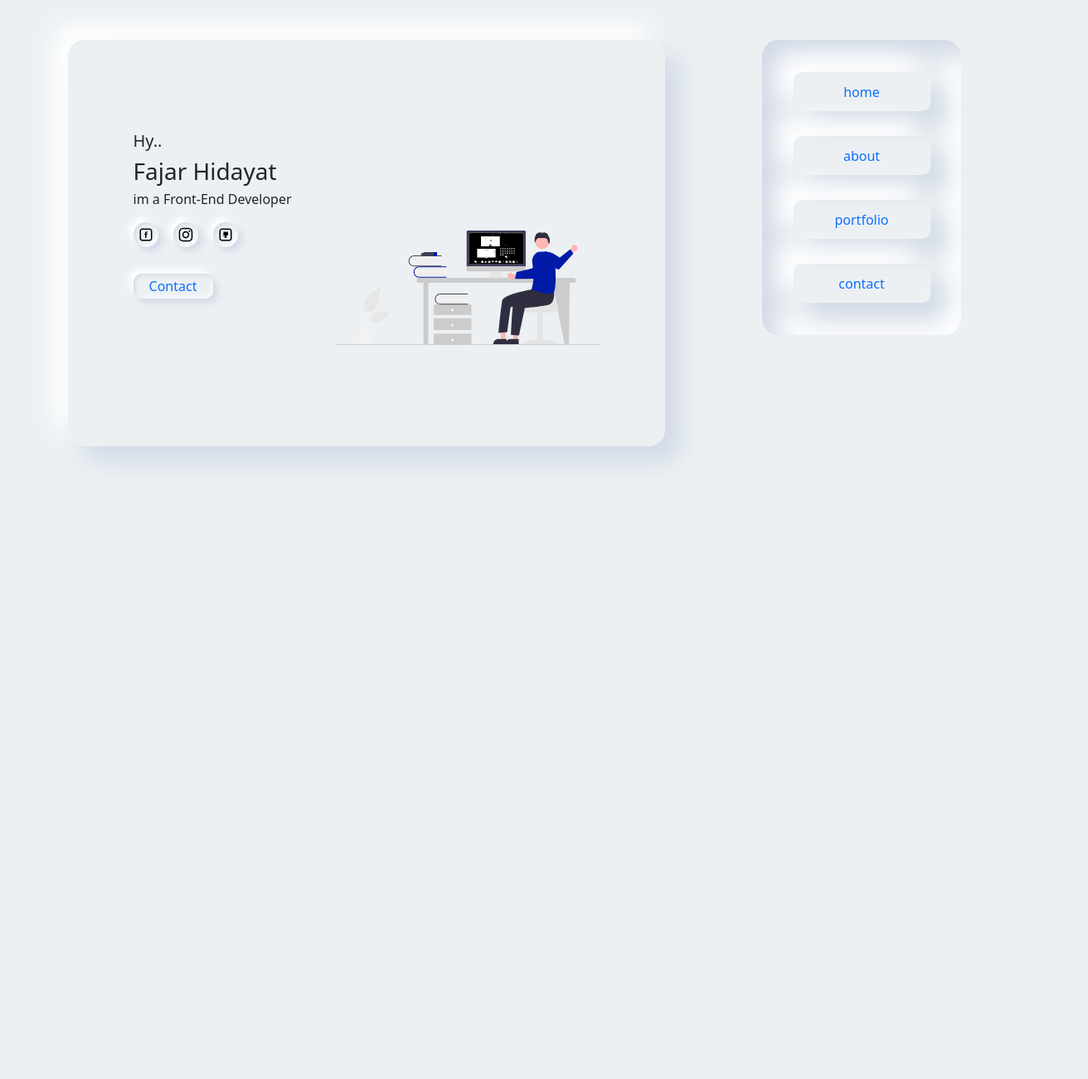
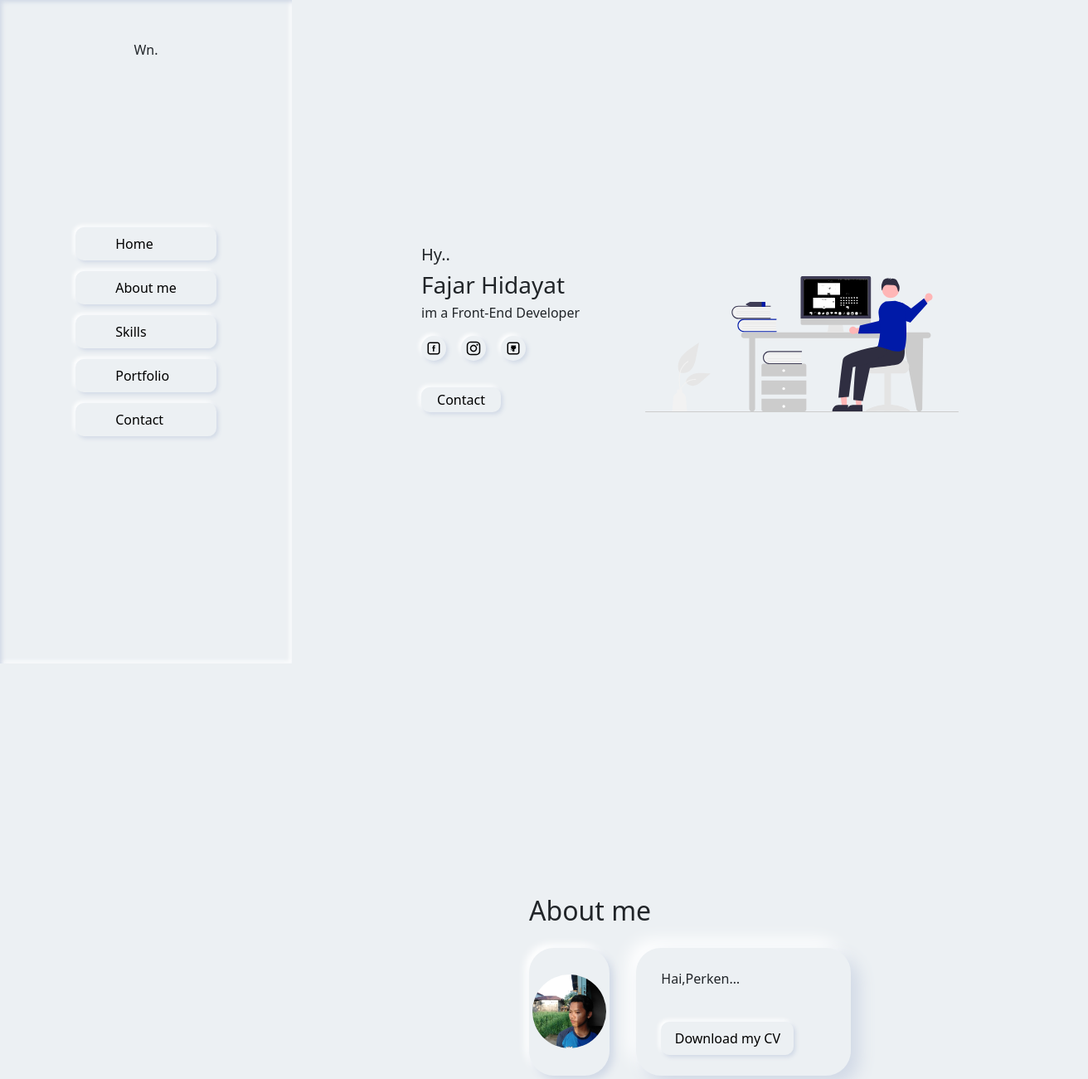
Before and after one commit to fajarhidayat18/fajarhidayat18.github.io, a plain HTML site: page index.html in a window 1280 px wide. Shown: the top 1301 px of the page at 83% size, 1312 px wide, since content can reach past the window. Drawn offline with nearby package versions, Linux system fonts and the light colour scheme.

Commit message:
redesign and about section

```diff
--- a/index.html
+++ b/index.html
@@ -9,50 +9,70 @@
     <link rel="stylesheet" href="/style/main.css">
 </head>
 <body>
-    <div class="container mt-5">
-        <div class="d-flex flex-row-reverse">
-            <div class="col-3 navigation">
-                <div class="container-navigation card-down">
+
+    <div class="d-flex justify-content-between w-100">
+        <div class="col-md-3 d-none d-md-block frame-nav">
+            <nav class="nav-container position-fixed">
+                <div class="brand">Wn.</div>
+                <div class="nav">
                     <ul>
-                        <li><a href="#" class=""> home </a></li>
-                        <li><a href="#" class=""> about </a></li>
-                        <li><a href="#" class=""> portfolio </a></li>
-                        <li><a href="#" class=""> contact </a></li>
+                        <li><a href="#" class=""> Home </a></li>
+                        <li><a href="#" class=""> About me </a></li>
+                        <li><a href="#" class=""> Skills </a></li>
+                        <li><a href="#" class=""> Portfolio </a></li>
+                        <li><a href="#" class=""> Contact </a></li>
                     </ul>
                 </div>
+            </nav>
         </div>
-            <div class="col-9">
-                <section id="hero" class=" card-up">
-                    <div class="container">
-                        <div class="row content-hero">
-                            <div class="col-5 align-items-start">
+        <div class="col-12 col-md-9 container px-5">
+            <div class="d-flex flex-column align-items-center">
+                <section id="hero" style="height: 99vh;" class="w-75">
+                    <div class="container justify-content-between">
+                        <div class="d-flex flex-column flex-md-row w-100">
+                            <div class="col-md-5 col-12">
+                                <div class="flex-column">
+
                                     <h5>Hy..</h5>
                                     <h3>Fajar Hidayat</h3>
                                     <h6>im a Front-End Developer</h6>
                                     <ul>
-                                    <li><a href="#"><img src="assets/icons/facebook.svg" alt="" srcset=""></a></li>
-                                    <li><a href="#"><img src="assets/icons/instagram.svg" alt="" srcset=""></a></li>
-                                    <li><a href="#"><img src="assets/icons/github.svg" alt="" srcset=""></a></li>
+                                        <li><a href="#"><img src="assets/icons/facebook.svg" alt=""></a></li>
+                                        <li><a href="#"><img src="assets/icons/instagram.svg" alt=""></a></li>
+                                        <li><a href="#"><img src="assets/icons/github.svg" alt=""></a></li>
                                     </ul>
                                     <a href="#" class="contact">Contact</a>
-
                                 </div>
-                            <div class="col-7 align-items-end">
-                                <img src="assets/ilustration/hero.svg" alt="" srcset="" class="img-fluid">
+                            </div>
+                            <div class="col-md-7 col-12 align-self-md-end ">
+                                <img src="assets/ilustration/hero.svg" alt="" class="img-fluid w-100">
                             </div>
                         </div>
                     </div>
                 </section>
-                <section id="about-me">
-                    <div class="card-up"></div>
-                    <div class="card-up"></div>
+                <section id="about-me" style="height: 99vh;" >
+                    <div class="container">
+                        <h2>About me</h2>
+                        <div class="d-flex w-100 flex-column flex-md-row justify-content-between">
+                            <div class="col-md-3 col-12 align-self-stretch">
+                                <div class="frame-img h-100 p-1 align-items-center justify-content-center">
+                                    <img src="assets/img/user.png" alt="Foto saya" class="img-fluid">
+                                </div>
+                            </div>
+                            <div class="col-md-8 col-12 mt-3 mt-md-0 align-self-stretch">
+                                <div class="about align-self-auto">
+                                    <div class="d-flex flex-column">
+                                        <p class="col-12 text-truncate" style="max-width: 100px;">Hai,Perkenalkan nama Saya Fajar Hidayat. Saya seorang programmer yang berfokus pada tampilan web ataupun mobile. saya suka pemograman sejak SMP namun benar-benar mempelajarinya sejak di bangku SMK. Saya orang yang suka mengulik hal baru, cepat belajar dan paham namun belum tentu dapat dikatakan ahli dalam bidang tersebut.</p>
+                                    </div>
+                                    <a href="#" class=" d-flex justify-content-center align-items-center">Download my CV</a>
+                                </div>
+                            </div>
+                        </div>
+                    </div>
                 </section>
-                <section id="portfoilo">
-                    <div class="card-down"></div>
-                </section>
-                <section id="contact">
-                    <div class="card-down"></div>
-                </section>
+                <section id="skills"></section>
+                <section id="portfoilo"></section>
+                <section id="contact"></section>
             </div>
         </div>
     </div>
--- /dev/null
+++ b/style/components/_mixin.scss
@@ -0,0 +1,28 @@
+$background-color:#ECF0F3;
+$font-color:#000000;
+
+@mixin card($shadow, $blur, $border) {
+    display: flex;
+    position: relative;
+    flex-direction: column;
+    background-clip: border-box;
+    word-wrap: break-word;
+    min-width: 0;
+    $light-shadow:-$shadow;
+    border-radius: $border;
+    box-shadow: $shadow $shadow $blur #D1D9E6,
+                $light-shadow $light-shadow $blur #ffffff,
+    // border: 1px solid rgba(0,0,0,.125);
+}
+
+@mixin btn($shadow, $blur, $border, $color: $font-color, $bg-color: $background-color) {
+    background-color: $bg-color;
+    color: $color;
+    text-decoration-line: none;
+    align-items: center;
+    display: flex;
+    $light-shadow:-$shadow;
+    border-radius: $border;
+    box-shadow: $shadow $shadow $blur #D1D9E6,
+                $light-shadow $light-shadow $blur #ffffff,
+}
--- a/style/main.scss
+++ b/style/main.scss
@@ -1,3 +1,5 @@
+@import 'components/mixin';
+
 *{
     padding: 0;
     margin: 0;
@@ -7,63 +9,42 @@ body{
     height: 100rem;
     background-color: #ECF0F3;
 }
-a{
-    text-decoration-line: none;
-    justify-content: center;
-    align-items: center;
-    display: flex;
-    box-shadow: 5px 5px 9px #D1D9E6,
-                -5px -5px 9px #ffffff,
-                2px 2px 5px #D1D9E6 inset,
-                -2px -2px 5px #ffffff inset;
+.frame-nav{
+    width: 352px !important;
+    height: 100vh;
 }
-
-.card-up{
-    box-shadow: 18px 18px 30px #D1D9E6,
-                    -18px -18px 30px #ffffff;
-}
-.card-down{
-    box-shadow: 18px 18px 30px #D1D9E6 inset,
-                    -18px -18px 30px #ffffff inset;
-}
-.container-navigation{
-    padding: 10px;
-    position: absolute;
-    width: 240px;
-    height: 356px;
-    border-radius: 20px;
+.nav-container{
+    position: fixed;
+    width: 352px;
+    // width: calc(100vw - calc(30rem + 40vw));
+    height:100vh;
     display: flex;
     flex-direction: column;
     justify-content: center;
     align-items: center;
     background-color: #ECF0F3;
+    box-shadow: 2.5px 2.5px 5px #D1D9E6 inset,
+                -2.5px -2.5px 5px #ffffff inset;
+    .brand{
+        position: absolute;
+        top: 3rem;
+    }
     ul{
         background-color: transparent;
         padding: 0;
         margin: 0;
         li{
-            list-style: none;
+            list-style: none !important;
+            margin: 0.8rem 0;
             a{
-                border-radius: 10px;
-                margin: 30px 0;
-                height: 47px;
-                width: 165px;
-                text-decoration-line: none;
-                justify-content: center;
-                align-items: center;
-                display: flex;
-                box-shadow: 18px 18px 30px #D1D9E6,
-                -18px -18px 30px #ffffff;
+                padding: 0.5rem 3rem;
+                @include btn(2.5px, 5px, 10px);
             }
         }
     }
 }
-
 #hero{
-    width: 720px;
-    height: 490px;
     background-color: #ECF0F3;
-    border-radius: 20px;
     align-items: center;
     display: flex;
     .container{
@@ -71,14 +52,6 @@ a{
         display: flex;
         justify-content: center;
         align-items: center;
-        .content-hero{
-            width: 587px !important;
-            height: 271px !important;
-            // align-items: center;
-            justify-content: center;
-            border-radius: 10px;
-            height: 47px;
-            width: 165px;
         ul{
             margin: 18px 0 0 0 ;
             display: flex;
@@ -92,17 +65,49 @@ a{
                     border-radius: 30px;
                     height: 30px;
                     width: 30px;
+                    justify-content: center;
+                    align-items: center;
+                    @include btn(2.5px,5px,30px);
                 }
             }
         }
         a.contact{
             width: 96px;
             height: 30px;
-                border-radius: 10px;
             margin-top: 32px;
+            justify-content: center;
+            align-items: center;
+            @include btn(2.5px,5px,10px);
         }
-            img.img-fluid{
-                margin-top: 120px;
+
+    }
+}
+
+#about-me{
+    align-items: center;
+    display: flex;
+    .container{
+        h2{
+            margin-bottom: 25px;
+        }
+        .frame-img{
+            display: flex;
+            @include card(5px,10px,30px);
+            img{
+                border-radius: 50%;
+            }
+        }
+        .about{
+            padding: 25px 30px;
+            @include card(10px,20px,30px);
+            p{
+                font-size: 1em;
+            }
+            a{
+                margin-top: 24px;
+                padding: 0.5rem 1rem;
+                width: 10rem !important;
+                @include btn(2.5px,5px,10px)
             }
         }
     }
```
Also changed, not shown: main.html (added, +12 -0 lines), assets/img/IMG_20210621_170152-min.jpg (added), assets/img/IMG_20210621_170255-min.jpg (added), assets/img/user.png (added), style/main.css, 1 other file. Lines whose indentation alone changed are shown as unchanged.
